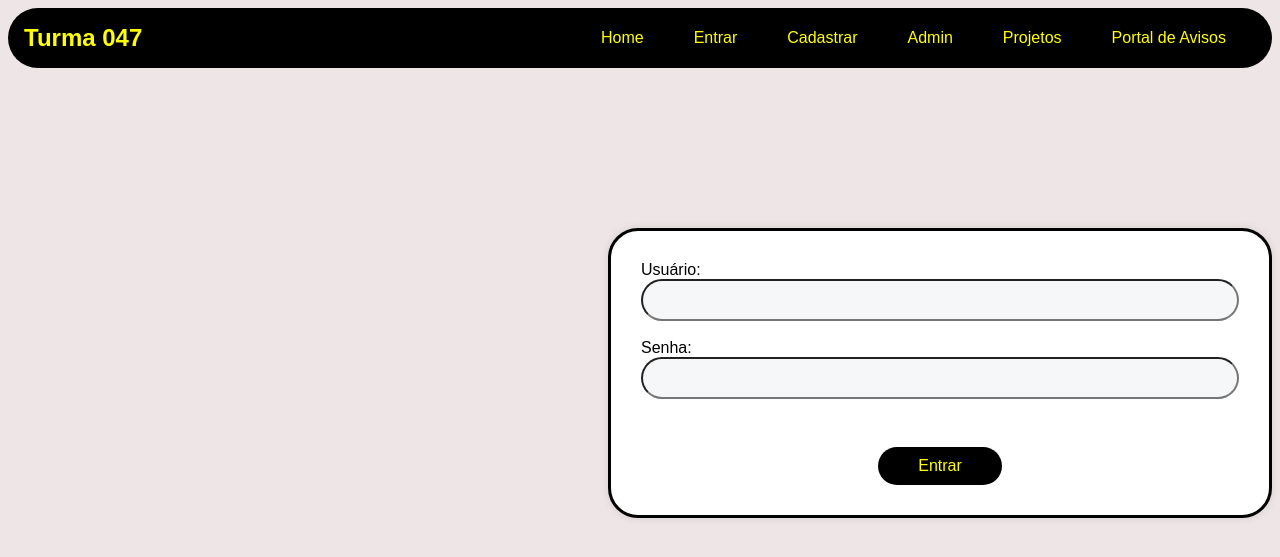
After one commit to Senac-ADS047/anti_fake, a Django app: page /login/ in a window 1280 px wide. The commit adds this page. Shown: the top 557 px of the page. Run offline with Django 5.2, Linux system fonts and the light colour scheme.

Commit message:
front(login,cadastro,home) back(login,cadastro, logout) 19/05

```diff
--- a/apps/antifake/urls.py
+++ b/apps/antifake/urls.py
@@ -1,8 +1,10 @@
 from django.urls import path
-from apps.antifake.views import index
+from apps.antifake.views import home, login,cadastro_usuario, logout_usuario
 
 urlpatterns = [
     # As rotas virão aqui depois
-    path('', index, name='index'),
-
+    path('', home, name='home'),
+    path('login/', login, name='login'),
+    path('cadastro/', cadastro_usuario, name='cadastro'),
+    path('logout/', logout_usuario, name='logout'),
 ]
--- a/apps/antifake/views.py
+++ b/apps/antifake/views.py
@@ -1,11 +1,35 @@
 from django.shortcuts import render, redirect
 from django.http import HttpResponse
 from .forms import CadastroUsuarioForm
-
-def index(request):
-    return render(request, 'index/index.html')
+from django.contrib.auth import authenticate,login as auth_login, logout
 
 
+def home(request):
+    return render(request, 'home/home.html')
+
+def login(request):
+    if request.method == 'POST':
+        username = request.POST.get('username')
+        password = request.POST.get('password')
+        user = authenticate(request, username=username, password=password)
+        if user is not None:
+            auth_login(request, user)
+            return redirect('home')
+        else:
+            return render(request, 'login/login.html', {'erro': 'Usuário ou senha inválidos'})
+    return render(request, 'login/login.html')
 
 
-# Create your views here.
+def cadastro_usuario(request):
+    if request.method == 'POST':
+        form = CadastroUsuarioForm(request.POST, request.FILES)
+        if form.is_valid():
+            form.save()
+            return redirect('login')
+    else:
+        form = CadastroUsuarioForm()
+    return render(request, 'login/cadastro.html', {'form': form})
+
+def logout_usuario(request):
+    logout(request)
+    return redirect('login')
--- a/static/css/style.css
+++ b/static/css/style.css
@@ -0,0 +1,107 @@
+body{
+    background-color:rgb(238, 230, 230);
+}
+
+
+nav {
+    display: flex;
+    justify-content: space-between;
+    align-items: center;
+    background-color: black;
+    padding: 1rem;
+    border-radius: 30px;
+}
+
+nav h1 {
+    color: yellow;
+    margin: 0;
+    font-family: Arial, Helvetica, sans-serif;
+}
+
+
+.nav-links {
+    list-style: none;
+    display: flex;
+    gap: 20px;
+    margin: 0;
+    padding: 0;
+}
+
+
+.nav-links li a {
+    color: yellow;
+    text-decoration: none;
+    font-family: Arial, Helvetica, sans-serif;
+    margin-right: 30px;
+}
+
+
+.nav-links li a:hover {
+    text-decoration: underline;
+}
+
+.class{
+    text-align: center;
+    margin-top: 350px;
+    font-family: Arial, Helvetica, sans-serif;
+}
+
+/* Estiliza os inputs de texto, email e senha */
+input[type="text"],
+input[type="email"],
+input[type="password"] {
+    width: 100%;
+    padding: 10px;
+    font-size: 16px;
+    box-sizing: border-box;
+    background: #f6f7f8;
+    border-radius: 30px;
+}
+
+/* Campos de senha lado a lado */
+.senhas {
+    display: flex;
+    gap: 20px;
+    justify-content: space-between;
+}
+
+/* Cada campo de senha ocupa metade */
+.campo {
+    flex: 1;
+    display: flex;
+    flex-direction: column;
+}
+
+/* Estilo geral do formulário */
+.cadastro {
+    max-width: 600px;
+    margin-top: 160px;
+    margin-left: 600px;
+    padding: 30px;
+    font-family: Arial, sans-serif;
+    background-color: white;
+    border-radius: 10px;
+    box-shadow: 0 0 10px rgba(0,0,0,0.1);
+    border-radius: 30px;
+    border: solid black
+}
+
+/* Estilo do botão */
+input[type="submit"] {
+    padding: 10px 40px;
+    font-size: 16px;
+    background-color: black;
+    color: yellow;
+    border: none;
+    cursor: pointer;
+    margin-top: 30px;
+    display: block;
+    margin-left: auto;
+    margin-right: auto;
+     border-radius: 30px;
+}
+
+input[type="submit"]:hover {
+    background-color: #333;
+     border-radius: 30px;
+}
--- /dev/null
+++ b/static/js/form.js
@@ -0,0 +1,12 @@
+document.querySelector("form").addEventListener("submit", function(e) {
+    e.preventDefault();
+
+    const senha = document.getElementById("senha").value;
+    const confirmar = document.getElementById("confirmar").value;
+
+    if (senha !== confirmar) {
+        alert("As senhas não coincidem!");
+    } else {
+        alert("Cadastro realizado com sucesso!");
+    }
+});
--- a/templates/base/base.html
+++ b/templates/base/base.html
@@ -4,12 +4,29 @@
 <html lang="pt-br">
 <head>
     <meta charset="UTF-8">
-    <title>{% block title %}Meu Projeto Django{% endblock %}</title>
+    <meta name="viewport" content="width=device-width, initial-scale=1.0">
+    <title>{% block title %}Portal{% endblock %}</title>
     <link rel="stylesheet" href="{% static 'css/style.css' %}">
+    <script src="{% static 'js/form.js' %}"></script>
 </head>
 <body>
+
     <header>
-        <!-- pode adicionar menu fixo, logo, etc -->
+        <nav>
+        <h1>Turma 047</h1>
+        <ul class="nav-links">
+            <li><a href="{% url 'home' %}">Home</a></li>
+            {% if user.is_authenticated %}
+                <li><a href="{% url 'logout' %}">Sair</a></li>
+            {% else %}
+                <li><a href="{% url 'login' %}">Entrar</a></li>
+            {% endif %}
+            <li><a href="{% url 'cadastro' %}">Cadastrar</a></li>
+            <li><a href="/admin/">Admin</a></li>
+            <li><a href="">Projetos</a></li>
+            <li><a href="">Portal de Avisos</a></li>
+        </ul>
+        </nav>
     </header>
 
     <main>
--- /dev/null
+++ b/templates/login/login.html
@@ -0,0 +1,27 @@
+{% extends "base/base.html" %}
+
+{% block title %}Lodin{% endblock %}
+
+{% block content %}
+
+{% if erro %}
+    <p style="color: red;">{{ erro }}</p>
+{% endif %}
+
+<div class="cadastro">
+    <form method="post" action="{% url 'login' %}">
+        {% csrf_token %}
+
+        <label for="username">Usuário:</label>
+        <input type="text" id="username" name="username"><br><br>
+
+        <label for="password">Senha:</label>
+        <input type="password" id="password" name="password"><br><br>
+
+        <input type="submit" value="Entrar">
+    </form>
+</div>
+
+
+
+{% endblock %}
```
Also changed, not shown: templates/cadastro.html (deleted, +0 -29 lines), templates/home/home.html (added, +14 -0 lines), templates/index/index.html (deleted, +0 -9 lines), templates/login/cadastro.html (added, +52 -0 lines), usuarios/fotos/202505031102580088ABD.JPG (added).
